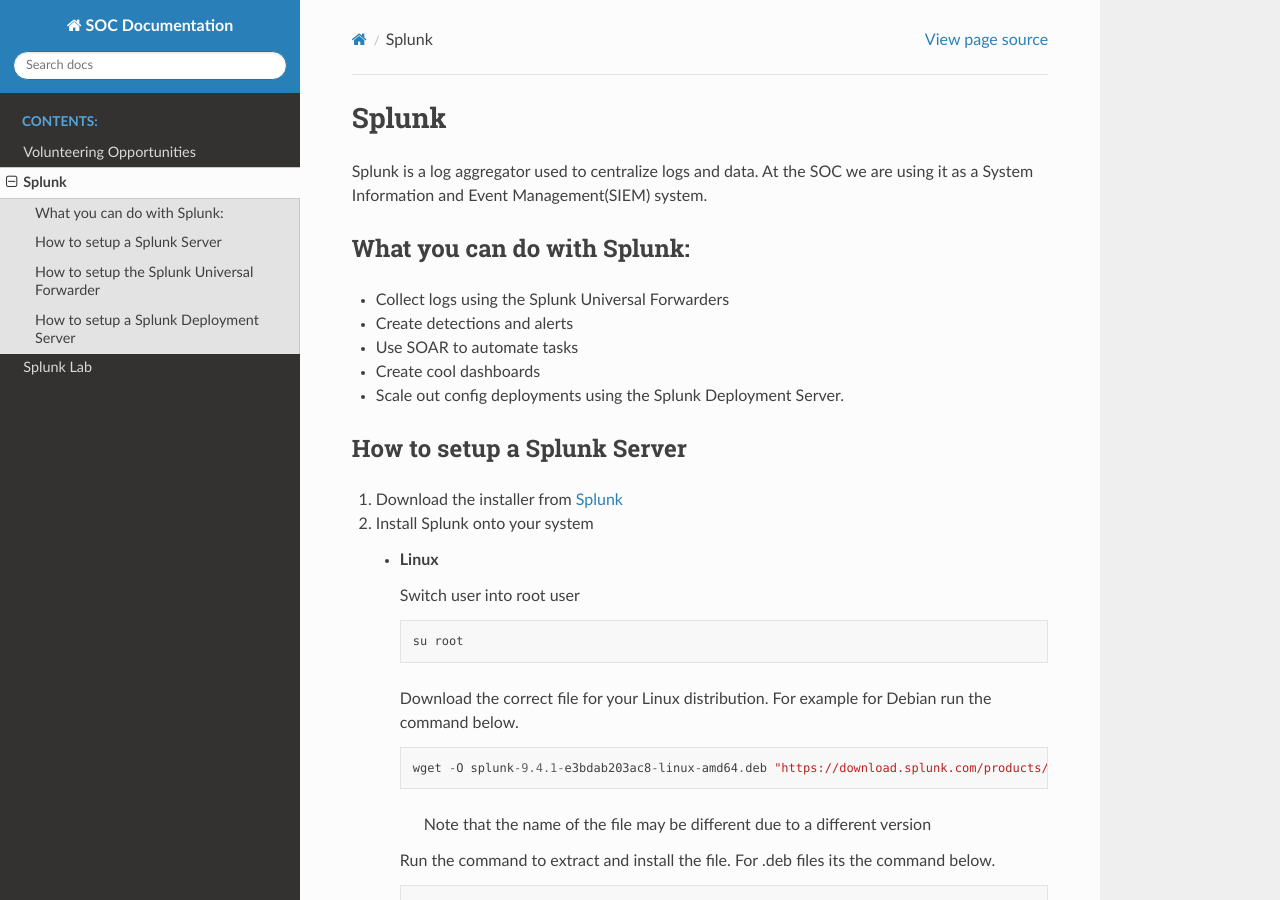
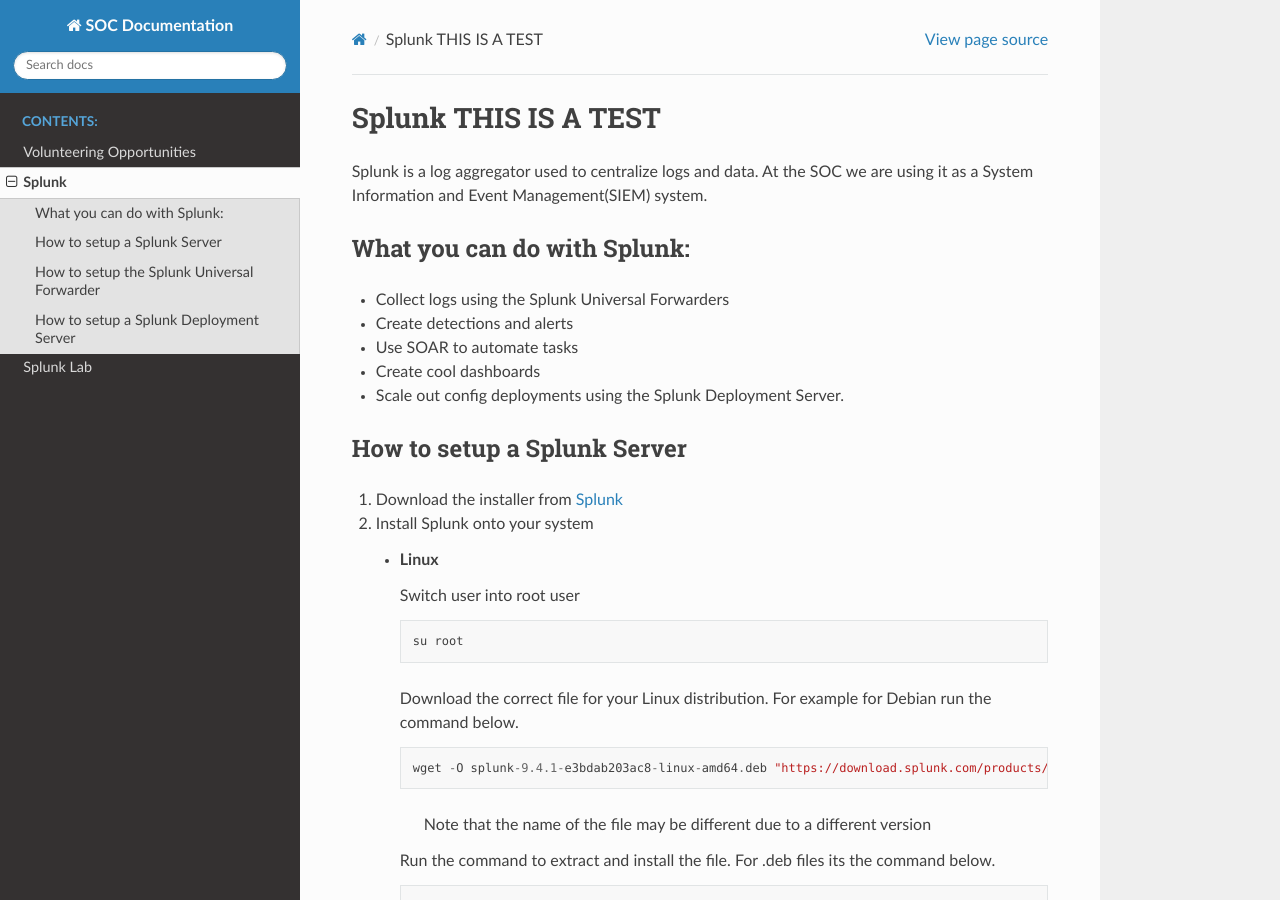
Before and after one commit to cpp-soc/documentation, a Sphinx documentation site: the page built from source/Splunk.md, in a window 1280 px wide and 900 px high. Built offline with Sphinx 7.4.7 and the Read the Docs theme 3.1.0, drawn with Linux system fonts in a browser that asks for light colours.

Commit message:
Changes to new team repo

```diff
--- a/source/Splunk.md
+++ b/source/Splunk.md
@@ -1,4 +1,4 @@
-# Splunk
+# Splunk THIS IS A TEST
 Splunk is a log aggregator used to centralize logs and data. At the SOC we are using it as a System Information and Event Management(SIEM) system.
 
 ## What you can do with Splunk:
```
